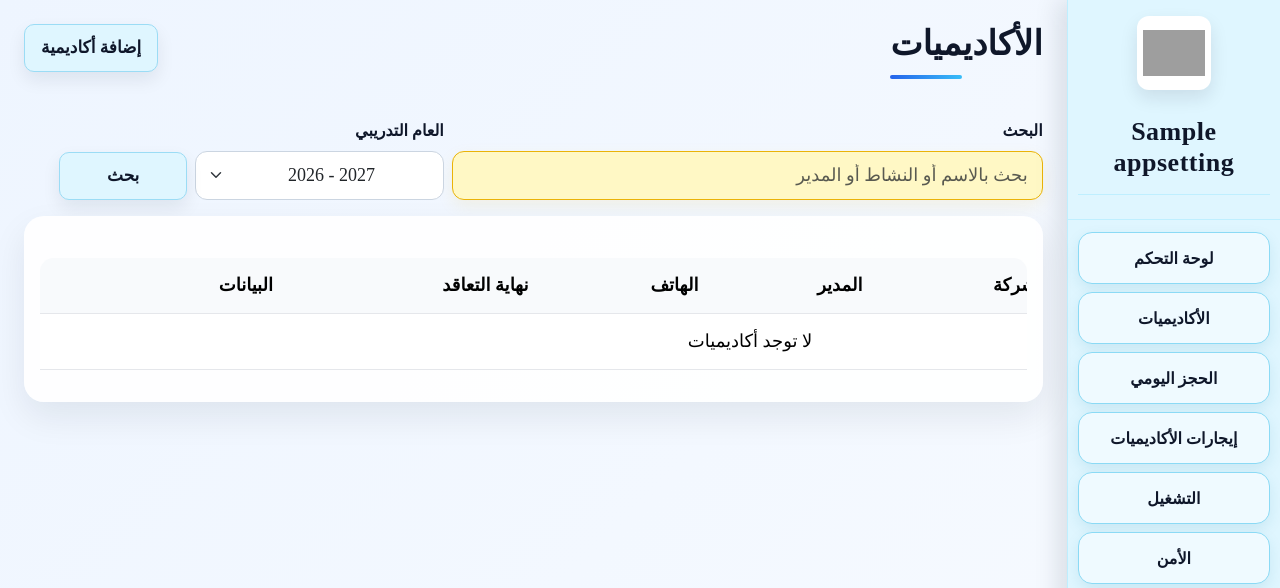
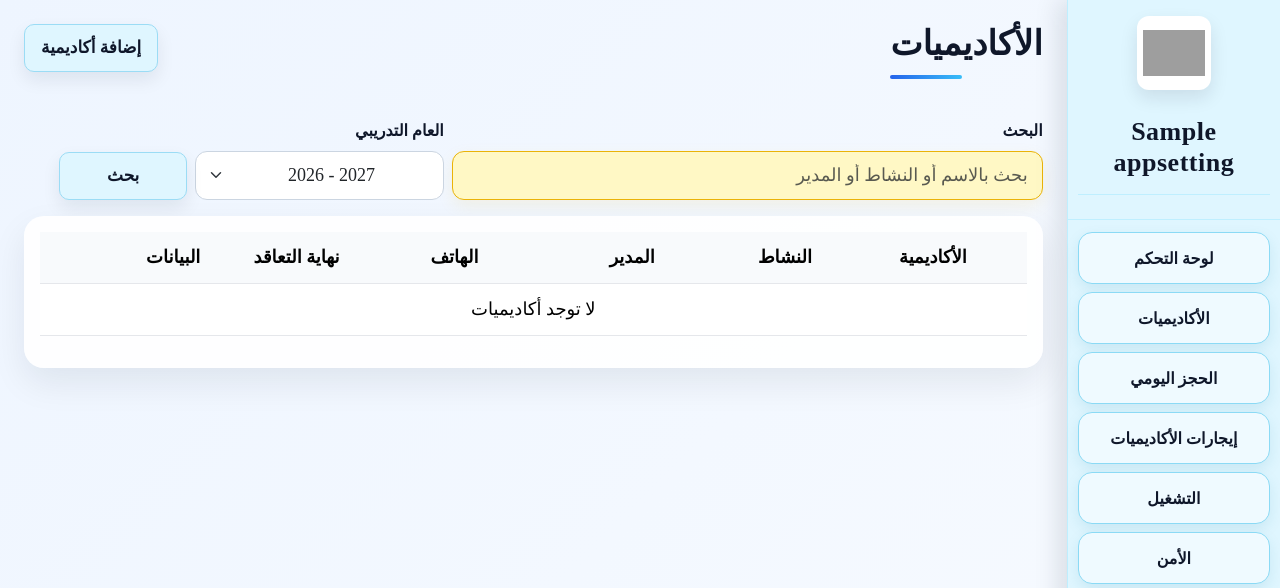
Before and after one commit to Eng-Waleed-Soliman/EESS-SAMS, a Django app: page /academies/ in a window 1280 px wide. Shown: the top 588 px of the page. Run offline with Django 5.2, Linux system fonts and the light colour scheme; a user stored in the database is signed in; data comes from the database, SQL or seed files in the repository; tables that the repository leaves empty hold one stand-in row (values such as "Sample post"); grey boxes are pictures that could not be loaded.

Commit message:
Fit academy list columns without desktop scrolling

```diff
--- a/academies/templates/academies/academy_list.html
+++ b/academies/templates/academies/academy_list.html
@@ -10,10 +10,10 @@
   <div class="col-lg-2"><button class="btn btn-primary w-100">بحث</button></div>
 </form>
 <div class="card p-3">
-  <div class="academy-scrollbar" aria-label="تمرير الجدول أفقيًا"><div></div></div>
   <div class="table-responsive academy-table-responsive">
     <table class="table table-hover align-middle academy-list-table">
-      <thead><tr><th>الأكاديمية</th><th>النشاط</th><th>الشركة</th><th>المدير</th><th>الهاتف</th><th>نهاية التعاقد</th><th>البيانات</th><th></th></tr></thead>
+      <colgroup><col><col><col><col><col><col><col></colgroup>
+      <thead><tr><th>الأكاديمية</th><th>النشاط</th><th>المدير</th><th>الهاتف</th><th>نهاية التعاقد</th><th>البيانات</th><th></th></tr></thead>
       <tbody>
         {% for a in academies %}
         <tr class="academy-summary-row" tabindex="0" aria-describedby="academy-summary-{{ a.pk }}">
@@ -28,7 +28,6 @@
             </aside>
           </td>
           <td>{{ a.sport_activity }}</td>
-          <td>{{ a.company_name }}</td>
           <td>{{ a.manager_name }}</td>
           <td>{{ a.manager_phone }}</td>
           <td>{{ a.contract_end_date }}</td>
@@ -51,46 +50,35 @@
             </details>
           </td>
         </tr>
-        {% empty %}<tr><td colspan="8">لا توجد أكاديميات</td></tr>{% endfor %}
+        {% empty %}<tr><td colspan="7">لا توجد أكاديميات</td></tr>{% endfor %}
       </tbody>
     </table>
   </div>
 </div>
 <style>
 .academy-year-select{padding-left:2.5rem!important;padding-right:1rem!important;background-position:left .75rem center!important}
-.academy-list-table{min-width:1420px}
-.academy-list-table th,.academy-list-table td{white-space:nowrap;vertical-align:middle}
+.academy-list-table{width:100%;min-width:0!important;table-layout:fixed}
+.academy-list-table col:nth-child(1){width:19%}.academy-list-table col:nth-child(2){width:11%}.academy-list-table col:nth-child(3){width:20%}.academy-list-table col:nth-child(4){width:16%}.academy-list-table col:nth-child(5){width:16%}.academy-list-table col:nth-child(6),.academy-list-table col:nth-child(7){width:9%}
+.academy-list-table th,.academy-list-table td{white-space:normal;overflow-wrap:anywhere;vertical-align:middle;text-align:center;padding:12px 7px}
 .academy-summary-row{cursor:default}.academy-summary-row:focus{outline:2px solid #38bdf8;outline-offset:-2px}
 .academy-hover-cloud{position:fixed;display:none;width:310px;padding:18px 21px;border:1px solid #7dd3fc;border-radius:28px;background:linear-gradient(145deg,#e0f7ff,#bae6fd);color:#0c4a6e;box-shadow:0 18px 42px rgba(14,116,144,.24);z-index:1050;text-align:right;white-space:normal;pointer-events:none}
 .academy-hover-cloud::before,.academy-hover-cloud::after{content:"";position:absolute;border:1px solid #7dd3fc;background:#d8f4ff;border-radius:50%;z-index:-1}.academy-hover-cloud::before{width:54px;height:54px;top:-23px;right:45px}.academy-hover-cloud::after{width:38px;height:38px;top:-16px;right:91px}
 .academy-hover-cloud.is-visible{display:grid;gap:7px;animation:academyCloudIn .16s ease-out}.academy-hover-cloud strong{font-size:17px;color:#082f49}.academy-hover-cloud small{color:#0369a1;margin-bottom:3px}.academy-hover-cloud span{display:grid;grid-template-columns:minmax(46px,auto) 1fr;direction:ltr;align-items:center;gap:12px;padding:8px 10px;border-radius:12px;background:rgba(255,255,255,.64);font-weight:700}.academy-hover-cloud em{grid-column:2;grid-row:1;direction:rtl;text-align:right;font-style:normal}.academy-hover-cloud b{grid-column:1;grid-row:1;min-width:46px;padding:3px 8px;border-radius:999px;background:#0284c7;color:#fff;text-align:center;font-size:15px}.academy-hover-cloud.cloud-above::before{top:auto;bottom:-23px}.academy-hover-cloud.cloud-above::after{top:auto;bottom:-16px}@keyframes academyCloudIn{from{opacity:0;transform:translateY(5px) scale(.97)}to{opacity:1;transform:none}}
-.academy-list-table td:nth-child(7),.academy-list-table td:last-child{min-width:105px;text-align:center}
+.academy-list-table td:nth-child(6),.academy-list-table td:last-child{text-align:center}
 .academy-row-menu{position:relative;display:inline-block;z-index:1}.academy-row-menu[open]{z-index:30}
 .academy-row-menu summary{list-style:none;width:58px;height:42px;border:1px solid #7dd3fc;border-radius:11px;background:#e0f7ff;color:#075985;display:flex;align-items:center;justify-content:center;cursor:pointer;font-size:21px;box-shadow:0 5px 14px rgba(14,116,144,.12);transition:.15s}
 .academy-row-menu summary::-webkit-details-marker{display:none}.academy-row-menu summary:hover,.academy-row-menu[open] summary{background:#2563eb;border-color:#2563eb;color:#fff;transform:translateY(-1px)}
 .academy-row-dropdown{position:absolute;top:49px;left:50%;transform:translateX(-50%);width:205px;padding:9px;border:1px solid #bae6fd;border-radius:13px;background:#fff;box-shadow:0 16px 38px rgba(15,23,42,.2);display:grid;gap:7px;text-align:center;z-index:40}
 .academy-row-menu.drop-up .academy-row-dropdown{top:auto;bottom:49px}
 .academy-row-dropdown a{min-height:39px;padding:8px 11px;border:1px solid #7dd3fc;border-radius:9px;background:#e0f7ff;color:#0f172a;text-decoration:none;font-weight:800;display:flex;align-items:center;justify-content:center}.academy-row-dropdown a:hover{background:#2563eb;border-color:#2563eb;color:#fff}.academy-row-dropdown .academy-delete-action{border-color:#fecaca;background:#fff1f2;color:#991b1b}.academy-row-dropdown .academy-delete-action:hover{background:#dc2626;border-color:#dc2626;color:#fff}
-.academy-scrollbar{width:100%;overflow-x:scroll;overflow-y:hidden;height:18px;margin-bottom:8px;direction:ltr;scrollbar-color:#4daee8 #e7f1f8;scrollbar-width:auto}
-.academy-scrollbar>div{width:1420px;height:1px}
-.academy-table-responsive{overflow-x:auto!important;direction:ltr;scrollbar-color:#4daee8 #e7f1f8}
+.academy-table-responsive{overflow:visible!important;direction:ltr}
 .academy-list-table{direction:rtl}
-.academy-scrollbar::-webkit-scrollbar,.academy-table-responsive::-webkit-scrollbar{height:13px}
-.academy-scrollbar::-webkit-scrollbar-thumb,.academy-table-responsive::-webkit-scrollbar-thumb{background:#4daee8;border-radius:999px;border:3px solid #e7f1f8}
-.academy-scrollbar::-webkit-scrollbar-track,.academy-table-responsive::-webkit-scrollbar-track{background:#e7f1f8;border-radius:999px}
+@media(max-width:768px){.academy-table-responsive{overflow-x:auto!important}.academy-list-table{min-width:780px!important}.academy-list-table th,.academy-list-table td{white-space:nowrap;overflow-wrap:normal}}
 </style>
 <script>
 (() => {
-  const top = document.querySelector('.academy-scrollbar');
   const table = document.querySelector('.academy-table-responsive');
-  if (!top || !table) return;
-  const spacer = top.firstElementChild;
-  const syncWidth = () => spacer.style.width = `${table.scrollWidth}px`;
-  let syncing = false;
-  top.addEventListener('scroll', () => { if (!syncing) { syncing = true; table.scrollLeft = top.scrollLeft; syncing = false; } });
-  table.addEventListener('scroll', () => { if (!syncing) { syncing = true; top.scrollLeft = table.scrollLeft; syncing = false; } });
-  syncWidth();
-  window.addEventListener('resize', syncWidth);
+  if (!table) return;
   const actionMenus = Array.from(document.querySelectorAll('.academy-row-menu'));
   const summaryRows = Array.from(document.querySelectorAll('.academy-summary-row'));
   const hideAcademyCloud = (row) => {
--- a/academies/tests.py
+++ b/academies/tests.py
@@ -2769,6 +2769,10 @@
         self.assertEqual(response.status_code, 200)
         self.assertContains(response, 'class="academy-summary-row"')
         self.assertContains(response, 'class="academy-hover-cloud"')
+        self.assertNotContains(response, '<th>الشركة</th>', html=True)
+        self.assertNotContains(response, 'class="academy-scrollbar"')
+        self.assertContains(response, '.academy-list-table{width:100%;min-width:0!important;table-layout:fixed}')
+        self.assertContains(response, '.academy-table-responsive{overflow:visible!important;direction:ltr}')
         self.assertContains(response, '<span><em>مدرب وإداري مسجل</em><b>2</b></span>', html=True)
         self.assertContains(response, '<span><em>لاعب مسجل</em><b>1</b></span>', html=True)
         self.assertContains(response, '<span><em>جنيه متبقي للإيجار الشهري</em><b>700</b></span>', html=True)
```
